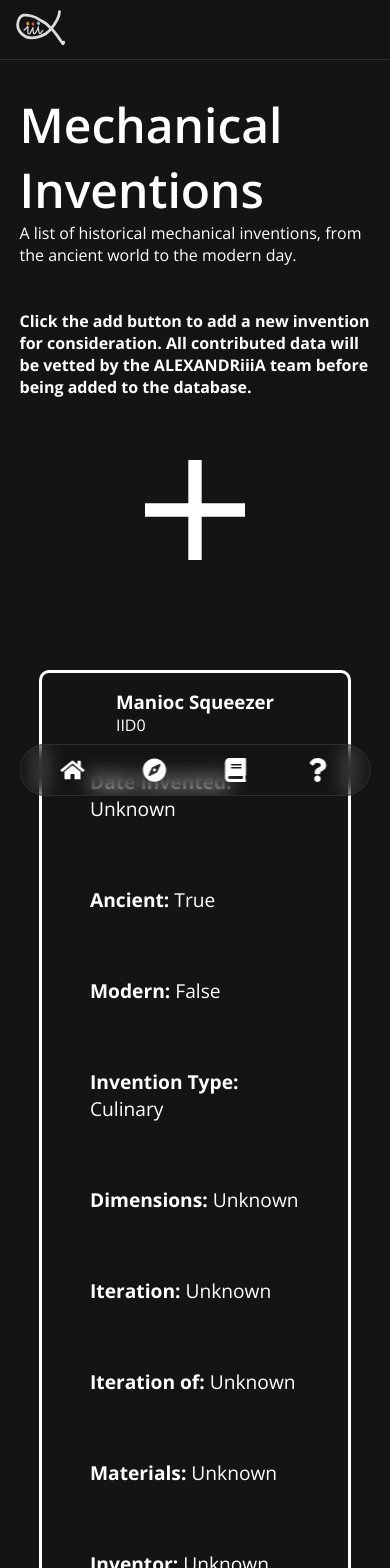
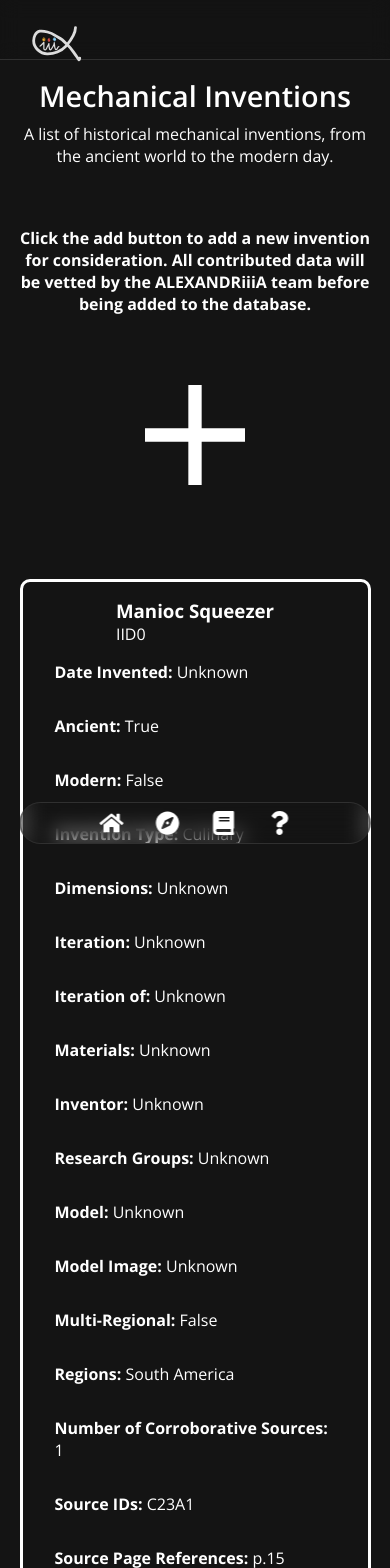
Before and after one commit to babekizulu/alexandriiia_client, a React (Vite) app: page /mechanical-inventions in a window 390 px wide. Shown: the top 1568 px of the page. Built offline with nearby package versions, Linux system fonts and the light colour scheme; no server answers.

Commit message:
Fixed Responsiveness Issues, thank the vibes...lol

```diff
--- a/src/scss/_Explore.scss
+++ b/src/scss/_Explore.scss
@@ -1,43 +1,62 @@
 .guide-container {
     @include flex-column-center;
-    padding: 2rem;
+    padding: 1rem;
+    width: 100%;
+    max-width: 100%;
+    overflow-x: hidden;
+
     h1 {
         font-size: 2rem;
         font-weight: 600;
         margin-bottom: 1rem;
+        text-align: center;
     }
+
     p {
         font-size: 1.2rem;
         line-height: 1.5;
+        text-align: center;
+        padding: 0 1rem;
     }
 }
 
 .explore-grid {
     @include grid4;
-    gap: 2rem;
-    padding: 2rem;
+    gap: 1rem;
+    padding: 1rem;
+    width: 100%;
+    max-width: 100%;
+    overflow-x: hidden;
+
     ul {
         list-style: none;
+        width: 100%;
+        padding: 0;
+        margin: 0;
     }
+
     li {
         @include flex-row-center;
-        gap: 3rem;
-        margin-bottom: 2rem;
+        gap: 1rem;
+        margin-bottom: 1rem;
+        width: 100%;
     }
+
     a {
-        width: 500px;
-        height: 200px;
+        width: 100%;
+        min-height: 150px;
         border: 1px solid $dark-active;
         border-radius: 10px;
-        padding: 2rem;
+        padding: 1rem;
         @include flex-row-center;
-        gap: 3rem;
-        margin-bottom: 2rem;
+        gap: 1rem;
+        margin-bottom: 1rem;
         color: $light;
         text-decoration: none;
         backdrop-filter: blur(10px);
         -webkit-backdrop-filter: blur(10px);
         transition: $eio;
+        box-sizing: border-box;
 
         &:hover {
             border: 1px solid $light;
@@ -47,14 +66,65 @@
 
         p {
             @include flex-center;
-            font-size: 2rem;
+            font-size: 1.5rem;
             font-weight: 600;
+            margin: 0;
+            padding: 0;
+        }
+    }
+}
+
+.explore-icon {
+    font-size: 4rem;
+    color: $light;
+}
+
+// Tablet styles
+@media screen and (max-width: $bp-tablet) {
+    .explore-grid {
+        @include grid2;
+        gap: 1.5rem;
+    }
+
+    .guide-container {
+        h1 {
+            font-size: 1.8rem;
+        }
+
+        p {
+            font-size: 1.1rem;
         }
     }
 
+    .explore-icon {
+        font-size: 3.5rem;
+    }
 }
 
-.explore-icon {
-    font-size: 7rem;
-    color: $light;
+// Mobile styles
+@media screen and (max-width: $bp-mobile) {
+    .explore-grid {
+        @include grid1;
+        gap: 1rem;
+    }
+
+    .guide-container {
+        h1 {
+            font-size: 1.5rem;
+        }
+
+        p {
+            font-size: 1rem;
+        }
+    }
+
+    .explore-icon {
+        font-size: 3rem;
+    }
+
+    a {
+        p {
+            font-size: 1.2rem;
+        }
+    }
 }
--- a/src/scss/_Mobile.scss
+++ b/src/scss/_Mobile.scss
@@ -1,3 +1,6 @@
+@import 'utils';
+
+// Mobile styles (max-width: 480px)
 @media screen and (max-width: $bp-mobile) {
     .hero-text {
         h1 {
@@ -5,27 +8,38 @@
         }
     }
 
-    .explore-grid {
-        a {
-            width: 80%;
-        }
+    .page-header {
+        @include flex-column-center;
+        width: 90%;
+        margin: 1rem auto;
+
+        h1 {
+            font-size: 1.8rem;
         }
 
-    .page-header {
-        width: 90%;
+        p {
+            font-size: 1rem;
+            text-align: center;
+            margin: 0.5rem 0;
+        }
     }
 
     .add-form {
         @include flex-column-center;
-        width: 100%;
+        width: 90%;
+        margin: 1rem auto;
 
         form {
             @include grid1;
-            margin: auto;
+            gap: 1rem;
+            width: 100%;
         }
 
         input {
             width: 100%;
+            padding: 0.5rem;
+            border-radius: 4px;
+            border: 1px solid $light-active;
         }
 
         input[type='checkbox'] {
@@ -36,38 +50,108 @@
 
     .checkbox-container {
         @include grid1;
-        width: 80%;
+        width: 100%;
+        gap: 0.5rem;
+        margin: 1rem 0;
+
+        label {
+            display: flex;
+            align-items: center;
+            gap: 0.5rem;
+        }
     }
 
     .bottom-bar {
+        @include flex-center;
+        width: 90%;
+        margin: auto;
+        padding: 0.5rem;
 
         li {
-            margin: 0 1.8rem;
+            margin: 0 1rem;
         }
 
         a {
-            gap: 0;
+            gap: 0.5rem;
         }
     }
 
     .data-card {
-        width: 80%;
+        width: 90%;
+        margin: 1rem auto;
+        padding: 1rem;
+    }
+
+    .data-card-metadata {
+        @include grid1;
+        gap: 1rem;
+        width: 100%;
+        padding: 0.5rem;
+
+        p {
+            margin: 0.5rem;
+            font-size: 1rem;
         }
     }
 
-@media screen and (max-width: 360px) {
-    .page-header {
-        @include flex-column-center;
-        width: 70%;
+    .research-rack,
+    .weave-rack {
+        width: 90%;
+        margin: 1rem auto;
+        padding: 0.5rem;
+        overflow-x: auto;
 
-        h1 {
-            font-size: 3rem;
+        ul {
+            padding: 0;
+            margin: 0;
         }
 
-
+        a {
+            width: 200px;
+            min-width: 200px;
+            margin-right: 1rem;
+            padding: 0.5rem;
         }
     }
 
+    .topic-metadata,
+    .weave-metadata {
+        width: 100%;
+        padding: 0.5rem;
+
+        h3 {
+            font-size: 1.2rem;
+        }
+
+        p {
+            font-size: 1rem;
+        }
+    }
+
+    .split-page {
+        left: 0;
+        width: 100%;
+        padding: 1rem;
+    }
+
+    .back-button {
+        margin-left: 1rem;
+        margin-top: 1rem;
+    }
+
+    .explore-grid {
+        @include grid1;
+        gap: 1rem;
+        width: 90%;
+        margin: 1rem auto;
+
+        a {
+            width: 100%;
+        }
+    }
+}
+
+// Small mobile devices (max-width: 360px)
 @media screen and (max-width: $bp-small) {
     .hero-text {
         h1 {
@@ -76,22 +160,28 @@
     }
 
     .page-header {
-        width: 80%;
-
         h1 {
-            font-size: 1rem;
+            font-size: 1.5rem;
         }
 
         p {
-            font-size: 1rem;
+            font-size: 0.9rem;
         }
     }
 
-    .explore-grid {
-        @include grid1;
+    .bottom-bar {
+        li {
+            margin: 0 0.5rem;
+        }
     }
 
-    .explore-data-card {
-        width: 80%;
+    .research-rack,
+    .weave-rack {
+        width: 95%;
+
+        a {
+            width: 180px;
+            min-width: 180px;
         }
     }
+}
--- a/src/scss/_Tablet.scss
+++ b/src/scss/_Tablet.scss
@@ -21,35 +21,60 @@
     }
 }
 @media screen and (max-width: $bp-tablet) {
-    .hero-text {
-        h1 {
-            font-size: 2.5rem;
-        }
-    }
-
-    .explore-grid {
-        @include grid1;
+    .header {
+        width: 100%;
+        padding: 1rem;
     }
 
     .page-header {
         width: 90%;
-    }
+        margin: 2rem auto;
+        text-align: center;
 
-    .bottom-bar {
-        width: 90%;
+        h1 {
+            font-size: 2.2rem;
+        }
 
-        span {
-            display: none;
+        p {
+            font-size: 1.1rem;
+            margin: 1rem 0;
         }
     }
 
     .data-card {
         width: 90%;
+        margin: 1.5rem auto;
+        padding: 1.5rem;
     }
 
     .data-card-metadata {
         @include grid1;
+        gap: 1rem;
     }
 
+    .sources {
+        width: 90%;
+        margin: 1rem auto;
+    }
 
+    .bottom-bar {
+        width: 90%;
+        padding: 0.75rem;
+        margin: 0 auto;
+
+        span {
+            display: none;
+        }
+
+        li {
+            margin: 0 1.5rem;
+        }
+    }
+
+    .explore-grid {
+        @include grid2;
+        gap: 1.5rem;
+        width: 90%;
+        margin: 2rem auto;
+    }
 }
--- a/src/scss/_utils.scss
+++ b/src/scss/_utils.scss
@@ -107,8 +107,8 @@ $ei: all 0.2s ease-in;
 $eo: all 0.2s ease-out;
 $eio: all 0.2s ease-in-out;
 //breakpoints
-$bp-small: 344px;
-$bp-mobile: 480px;
-$bp-tablet: 820px;
-$bp-desktop: 1024px;
-$bp-large: 1440px;
+$bp-small: 360px;    // Small mobile devices
+$bp-mobile: 480px;   // Standard mobile devices
+$bp-tablet: 768px;   // Tablets
+$bp-desktop: 1024px; // Desktop
+$bp-large: 1440px;   // Large screens
--- a/src/scss/main.scss
+++ b/src/scss/main.scss
@@ -11,6 +11,7 @@ body {
     background-color: $dark;
     color: $light;
     font-family: $os;
+    overflow-x: hidden;
 }
 
 .app {
```
Lines whose indentation alone changed are shown as unchanged.
